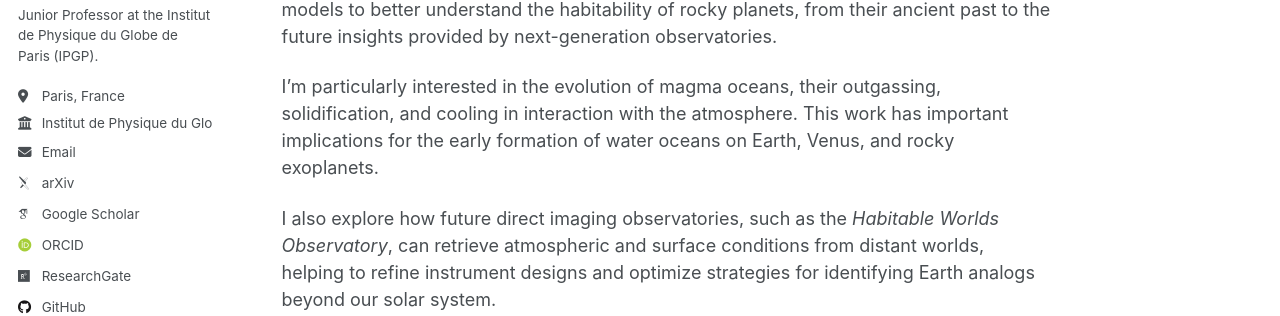
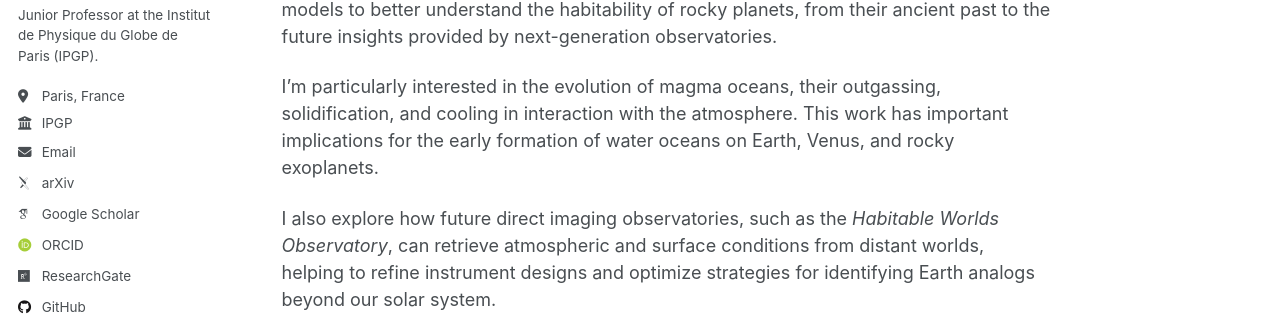
Before and after one commit to arnaudsalvador/arnaudsalvador.github.io, a Jekyll site: the page built from _pages/about.md, in a window 1280 px wide. Shown: the part 300-616 px from the top of the page. Built offline with Jekyll 4.4.1, drawn with Linux system fonts in a browser that asks for light colours; some web fonts are replaced.

Commit message:
Update _config.yml

```diff
--- a/_config.yml
+++ b/_config.yml
@@ -27,7 +27,7 @@
   pronouns         : "he/him"
   bio              : "Junior Professor at the Institut de Physique du Globe de Paris (IPGP)."
   location         : "Paris, France"
-  employer         : "Institut de Physique du Globe de Paris (IPGP)"
+  employer         : "IPGP"
   uri              : # URL
   email            : "salvador@ipgp.fr"
 
```
